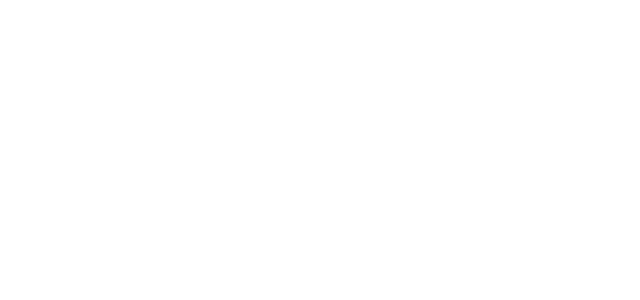
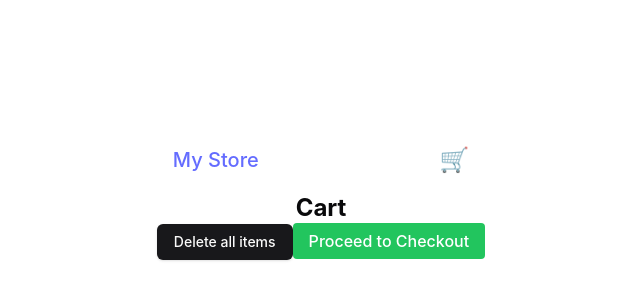
Before and after one commit to Sevicode/ecommerce-store-front, a React (Vite) app: page /cart in a window 1280 px wide. Before the commit this address had no page. Shown: the part 206-506 px from the top of the page, without its empty margins (319-959 px from the left). Built offline with nearby package versions, Linux system fonts and the light colour scheme.

Commit message:
header wip

```diff
--- a/src/App.tsx
+++ b/src/App.tsx
@@ -3,14 +3,18 @@ import "./App.css";
 import Home from "./pages/Home";
 import Cart from "./pages/Cart";
 import CheckOut from "./pages/CheckOut";
+import ProductPage from "./pages/ProductPage";
+import Header from "./components/Header";
 
 function App() {
   return (
     <>
+      <Header />
       <Routes>
         <Route index element={<Home />} />
-        <Route index element={<Cart />} />
-        <Route index element={<CheckOut />} />
+        <Route path="cart" element={<Cart />} />
+        <Route path="checkout" element={<CheckOut />} />
+        <Route path="product/:id" element={<ProductPage />} />
       </Routes>
     </>
   );
--- a/src/components/Header.tsx
+++ b/src/components/Header.tsx
@@ -0,0 +1,34 @@
+import React, { useEffect, useState } from "react";
+import { Link } from "react-router";
+
+function Header() {
+  const [cartCount, setCartCount] = useState(0);
+
+  useEffect(() => {
+    const cart = JSON.parse(localStorage.getItem("cart") || "[]");
+    setCartCount(cart.length);
+  }, []);
+
+  return (
+    <div className="flex items-center justify-between p-4 ">
+      <div className="text-xl font-bold">
+        <Link to="/">My Store</Link>
+      </div>
+
+      <div className="flex-1"></div>
+
+      <Link to="/cart" className="relative flex items-center">
+        <span role="img" aria-label="cart" className="text-2xl">
+          🛒
+        </span>
+        {cartCount > 0 && (
+          <span className="absolute top-0 right-0 transform translate-x-2 -translate-y-2 bg-green-500 text-white text-xs rounded-full w-5 h-5 flex items-center justify-center">
+            {cartCount}
+          </span>
+        )}
+      </Link>
+    </div>
+  );
+}
+
+export default Header;
--- a/src/pages/Cart.tsx
+++ b/src/pages/Cart.tsx
@@ -1,7 +1,36 @@
-import React from "react";
+import { Button } from "@/components/ui/button";
+import { Product } from "@/interface/interface";
+import { useEffect, useState } from "react";
 
 function Cart() {
-  return <div>Cart</div>;
+  const [cart, setCart] = useState<Product[]>([]);
+
+  useEffect(() => {
+    const savedCart = JSON.parse(localStorage.getItem("cart") || "[]");
+    setCart(savedCart);
+  }, []);
+
+  const handleClear = (): void => {
+    localStorage.clear();
+    setCart([]);
+  };
+  return (
+    <div>
+      <h1 className="text-2xl font-bold">Cart</h1>
+      <ul>
+        {cart.map((item) => (
+          <li key={item.id} className="border p-4 my-2">
+            <h2>{item.title}</h2>
+            <p>${item.price}</p>
+          </li>
+        ))}
+      </ul>
+      <Button onClick={handleClear}>Delete all items</Button>
+      <a href="/checkout" className="bg-green-500 text-white px-4 py-2 rounded">
+        Proceed to Checkout
+      </a>
+    </div>
+  );
 }
 
 export default Cart;
--- a/src/pages/CheckOut.tsx
+++ b/src/pages/CheckOut.tsx
@@ -1,7 +1,14 @@
 import React from "react";
 
 function CheckOut() {
-  return <div>CheckOut</div>;
+  return (
+    <div className="text-center mt-20">
+      <h1 className="text-3xl font-bold">Checkout</h1>
+      <p className="text-lg mt-4">
+        This is only a storefront. Checkout is not available.
+      </p>
+    </div>
+  );
 }
 
 export default CheckOut;
--- /dev/null
+++ b/src/pages/ProductPage.tsx
@@ -0,0 +1,7 @@
+import React from "react";
+
+function ProductPage() {
+  return <div>ProductPage</div>;
+}
+
+export default ProductPage;
```
